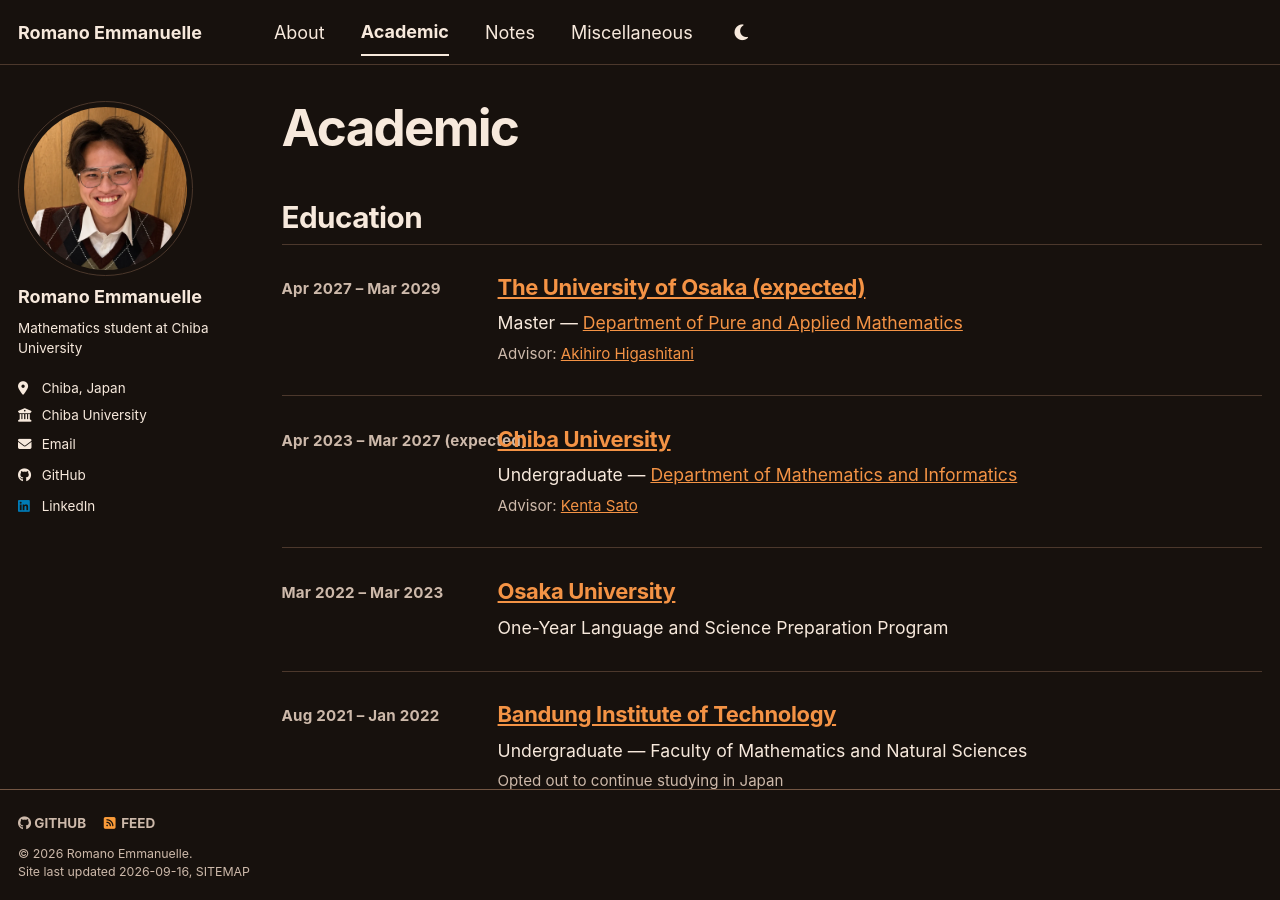
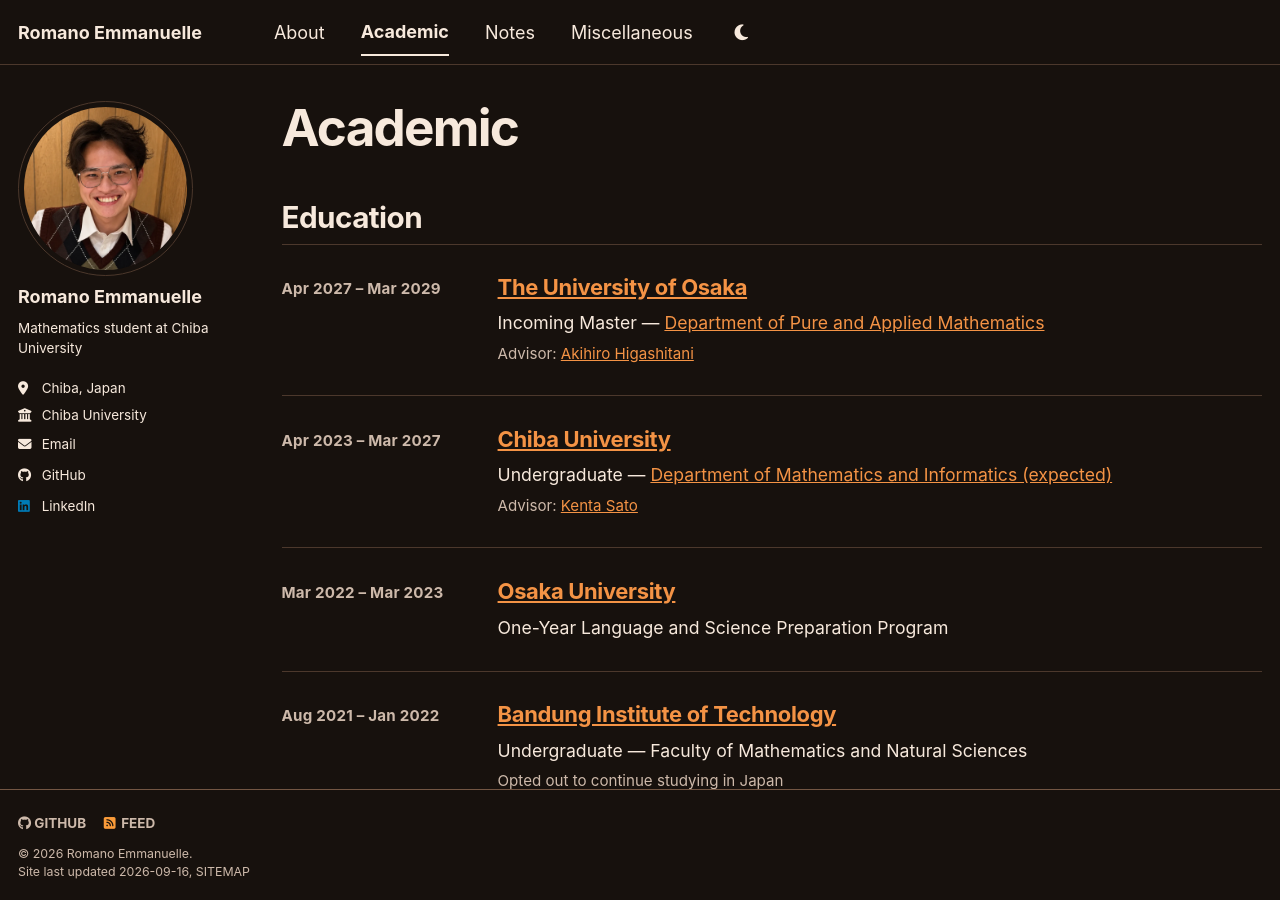
Before and after one commit to RomanoEmmanuelle/RomanoEmmanuelle.github.io, a Jekyll site: the page built from _pages/academic.md, in a window 1280 px wide and 900 px high. Built offline with Jekyll 4.4.1, drawn with Linux system fonts in a browser that asks for light colours; a style sheet for code colours, icons or effects is not loaded.

Commit message:
Update academic details for education entries

```diff
--- a/_pages/academic.md
+++ b/_pages/academic.md
@@ -11,17 +11,17 @@ author_profile: true
     <article class="education-entry">
     <time class="education-date">Apr 2027 – Mar 2029</time>
     <div>
-      <h3 class="education-school"><a href="https://www.chiba-u.ac.jp/e/">The University of Osaka (expected)</a></h3>
-      <p class="education-program">Master — <a href="https://www.math.s.chiba-u.ac.jp/">Department of Pure and Applied Mathematics</a></p>
+      <h3 class="education-school"><a href="https://www.osaka-u.ac.jp/en">The University of Osaka</a></h3>
+      <p class="education-program">Incoming Master — <a href="https://www.math.sci.osaka-u.ac.jp/en/">Department of Pure and Applied Mathematics</a></p>
       <p class="education-note">Advisor: <a href="https://sv2-mat.ist.osaka-u.ac.jp/~higashitani/index.html">Akihiro Higashitani</a></p>
     </div>
   </article>
 
   <article class="education-entry">
-    <time class="education-date">Apr 2023 – Mar 2027 (expected)</time>
+    <time class="education-date">Apr 2023 – Mar 2027</time>
     <div>
       <h3 class="education-school"><a href="https://www.chiba-u.ac.jp/e/">Chiba University</a></h3>
-      <p class="education-program">Undergraduate — <a href="https://www.math.s.chiba-u.ac.jp/">Department of Mathematics and Informatics</a></p>
+      <p class="education-program">Undergraduate — <a href="https://www.math.s.chiba-u.ac.jp/">Department of Mathematics and Informatics (expected)</a></p>
       <p class="education-note">Advisor: <a href="https://sites.google.com/view/ktsato">Kenta Sato</a></p>
     </div>
   </article>
```
